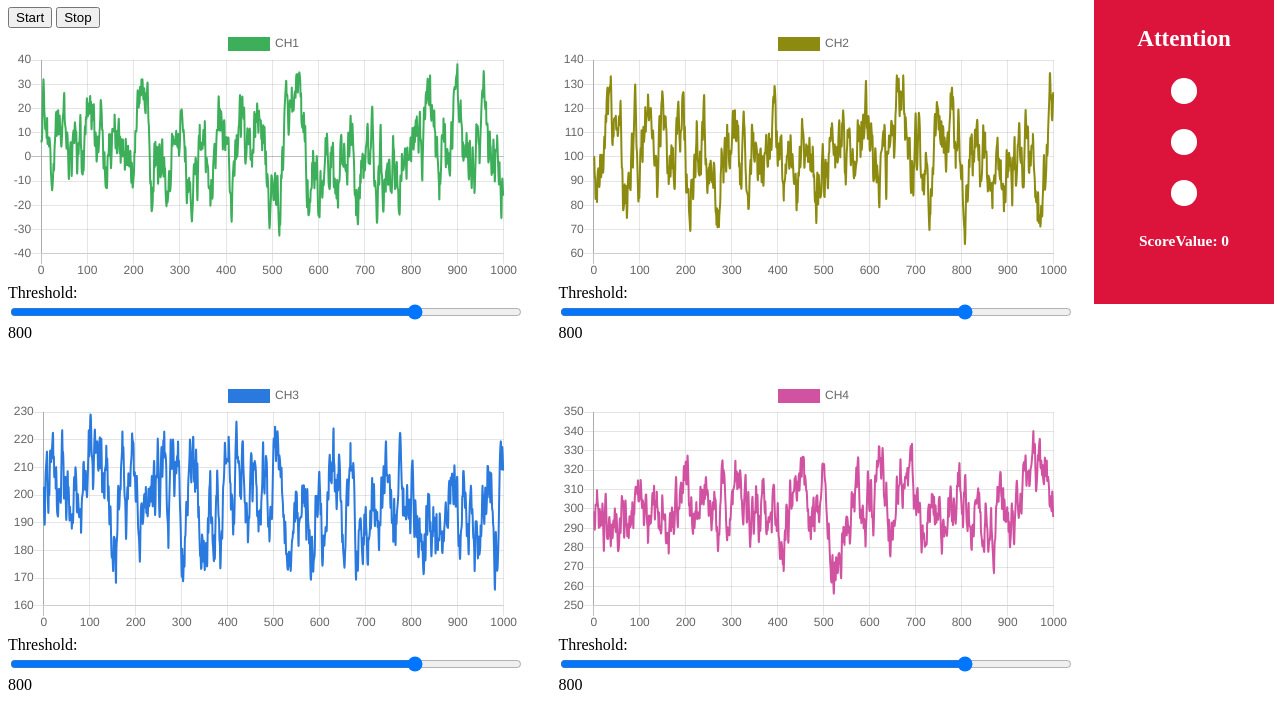
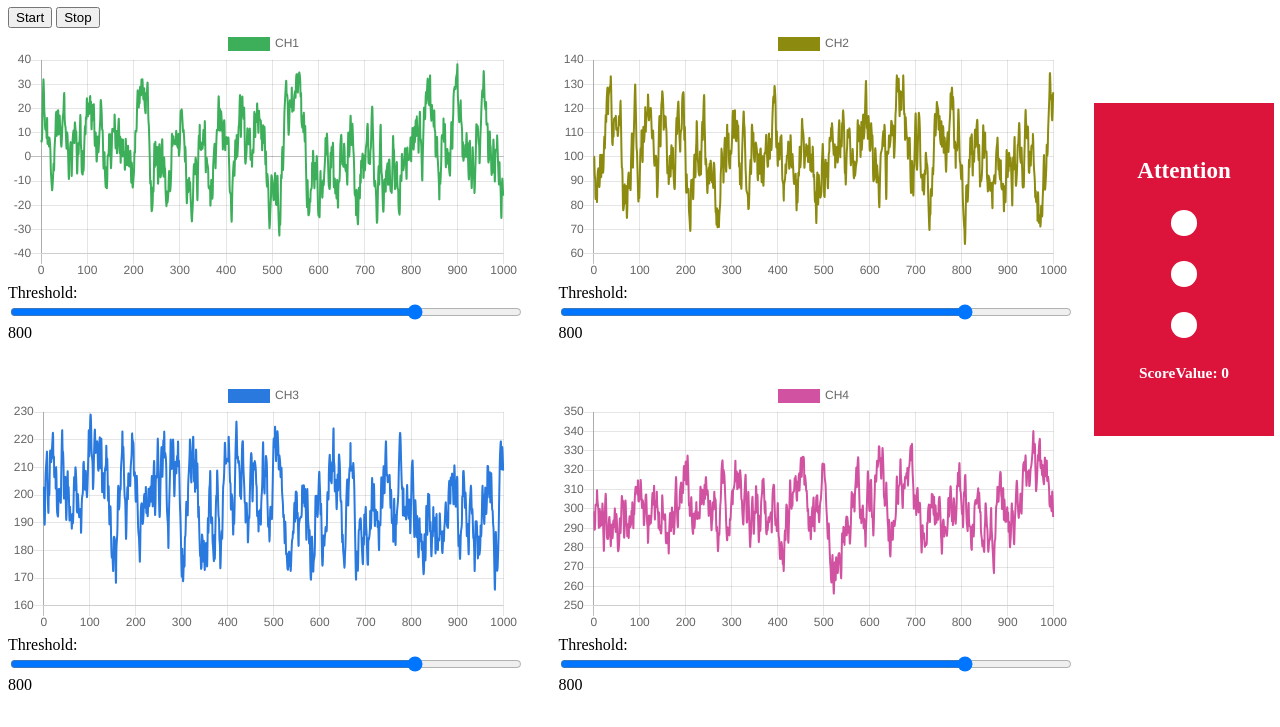
Before and after one commit to nitha1704/nida-chart, a plain HTML site: page multiple-charts.html in a window 1280 px wide. Shown: the part 73-800 px from the top of the page. Drawn offline with Linux system fonts and the light colour scheme.

Commit message:
change attention position multiple chart

```diff
--- a/css/multiple-chart-style.css
+++ b/css/multiple-chart-style.css
@@ -15,7 +15,7 @@ canvas {
 }
 .attention {
   position: fixed;
-  top: 5.5%;
+  top: 22%;
   right: 0.5%;
   background-color: crimson;
   width: 4vw;
```
